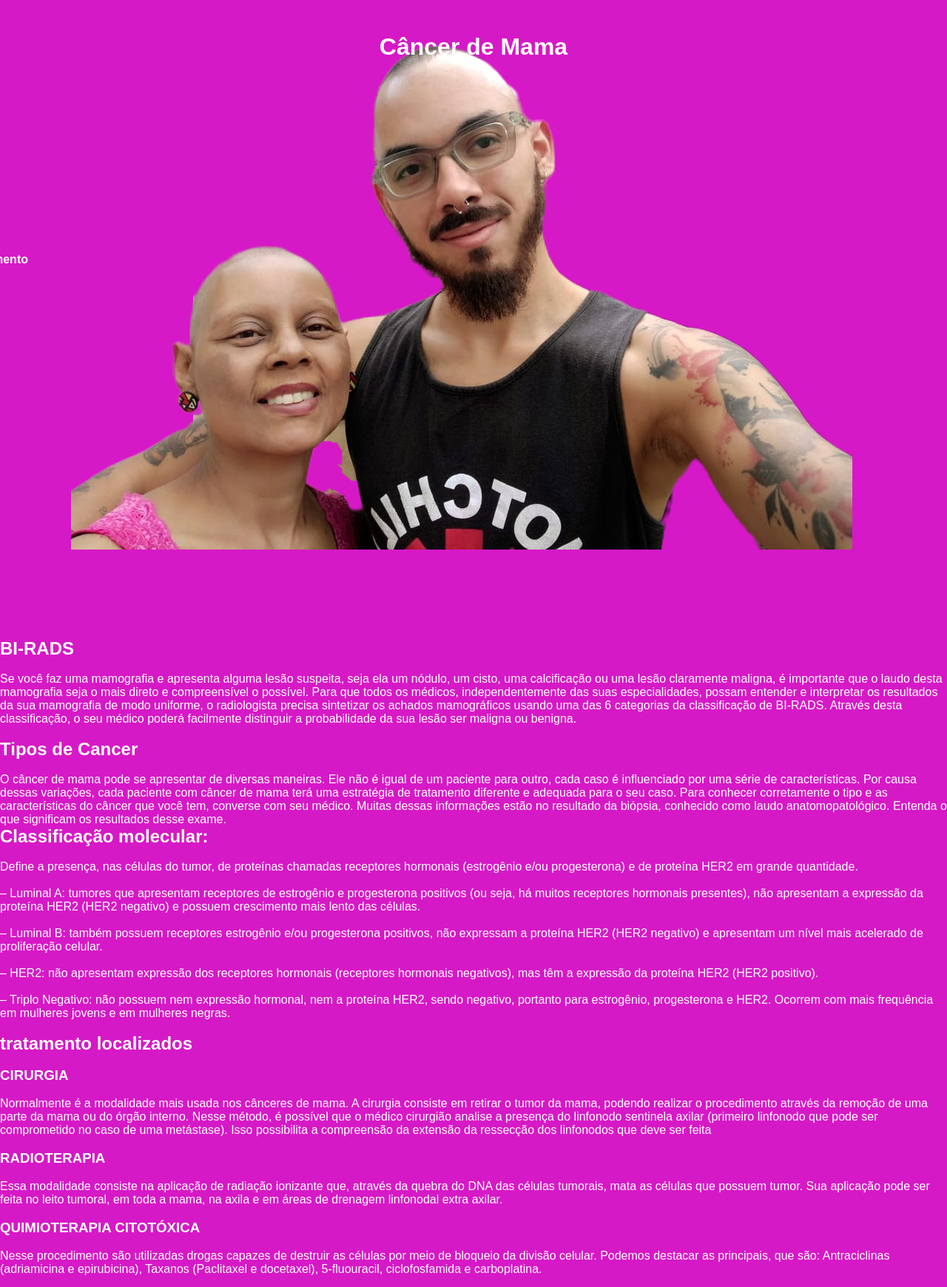
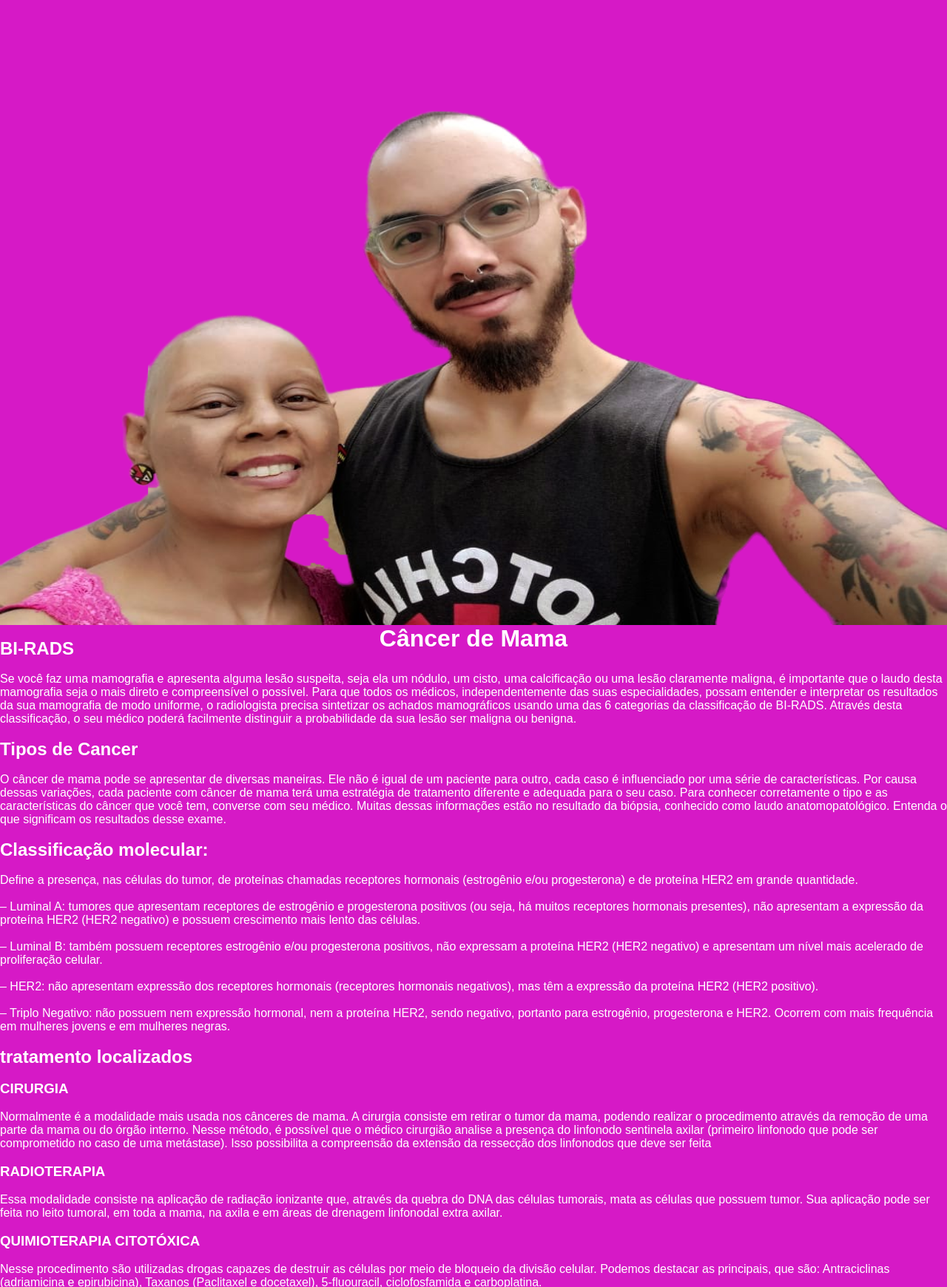
Before and after one commit to eunice-jesus-souza/projeto-final-minas-programam, a plain HTML site: page index.html in a window 1280 px wide. Shown: the part 91-1831 px from the top of the page at 74% size. Drawn offline with Linux system fonts and the light colour scheme.

Commit message:
Ultimo dia do curso, GRATIDÂO, a toda a equipe do MINAS PROGRAMAM

```diff
--- a/index.html
+++ b/index.html
@@ -46,17 +46,19 @@
         <a href="a" class="active">Tipos de Câncer</a>
         <a href="a" class="active">Tratamento</a>
 
-        <img src="img/minha-foto.png" class="foto" alt="">
+
       </div>
+
     </div>
 
     <div tabindex="0" onclick="closeSidebar()" class="content" id="content">
+      <img src="img/minha-foto.png" class="foto" alt="">
       <h1>Câncer de Mama</h1>
     </div>
 
 
     <br />
-    <div>
+
       <p class="bi-rads">
         <h2>BI-RADS</h2>
         <br>
@@ -70,9 +72,10 @@
         Através desta classificação, o seu médico poderá facilmente distinguir a
         probabilidade da sua lesão ser maligna ou benigna.
       </p>
-    </div>
+
+
     <br />
-    <div>
+
       <p class="tipos">
         <h2>Tipos de Cancer</h2>
         <br>
@@ -85,10 +88,12 @@
         resultado da biópsia, conhecido como laudo anatomopatológico. Entenda o
         que significam os resultados desse exame.
       </p>
-    </div>
-    <!-- <br> -->
 
-    <div>
+
+    <br>
+
+
+
       <p>
         <h2>Classificação molecular:</h2>
         <br>
@@ -111,9 +116,7 @@
       <br>
       <h2>tratamento localizados</h2>
       <br>
-    </div>
 
-    <div>
       <p class="cirurgia">
         <h3>CIRURGIA</h3>
         <br>
@@ -122,8 +125,7 @@
         Nesse método, é possível que o médico cirurgião analise a presença do linfonodo  sentinela axilar (primeiro linfonodo que pode ser comprometido no caso de uma metástase). Isso possibilita a compreensão da extensão da ressecção dos linfonodos que deve ser feita
       </p>
       <br>
-    </div>
-    <div>
+
       <p class="radio">
         <h3>RADIOTERAPIA</h3>
         <br>
@@ -135,17 +137,21 @@
         <br>
         Nesse procedimento são utilizadas drogas capazes de destruir as células por meio de bloqueio da divisão celular. Podemos destacar as principais, que são: Antraciclinas (adriamicina e epirubicina), Taxanos (Paclitaxel e docetaxel), 5-fluouracil, ciclofosfamida e carboplatina.
       </p>
-    </div>
+
+
       <br>
-    <div>
+
+
       <p class="alvo">
         <h3>TERAPIA ALVO</h3>
         <br>
         Esse procedimento não pode ser feito em todos os pacientes, só naqueles que tenham tumores com alterações moleculares. As principais drogas disponíveis são: Amplificação do gene HER-2, Mutações no gene PI3KCA e Mutações nos genes BRCA1 e BRCA2.
       </p>
-    </div>
+
+
     <br>
-    <div>
+
+
 
       <p>
         <h3>IMUNOTERAPIA</h3>
@@ -153,8 +159,8 @@
         Nessa modalidade utilizam-se drogas que auxiliam o sistema imunológico a ver o tumor como inimigo e destruí-lo. O único imunoterápico disponível é o Atezolizumabe
       </p>
       <br>
-    </div>
-    <div >
+
+
       <section class="sintomas">
           <h3>Vermelha</h3>
           <br>
@@ -223,7 +229,8 @@
           células cancerígenas
         </p>
       </section>
-    </div>
+
+
     <footer class="footer">
       <div class="container">
         <ul id="contato">
--- a/style.css
+++ b/style.css
@@ -23,13 +23,13 @@ body {
 }
 
 .foto {
-  background-position: center;
+  background-position: center center;
   background-size: cover;
   background-repeat: no-repeat;
   background-size: cover;
   flex-direction: column-reverse;
   background-position-y: 50px;
-  width: 150%;
+  width: 100%;
   /* width: 100%; */
   height: 100%;
   max-width: 500;
```
Also changed, not shown: rads.html (added).
